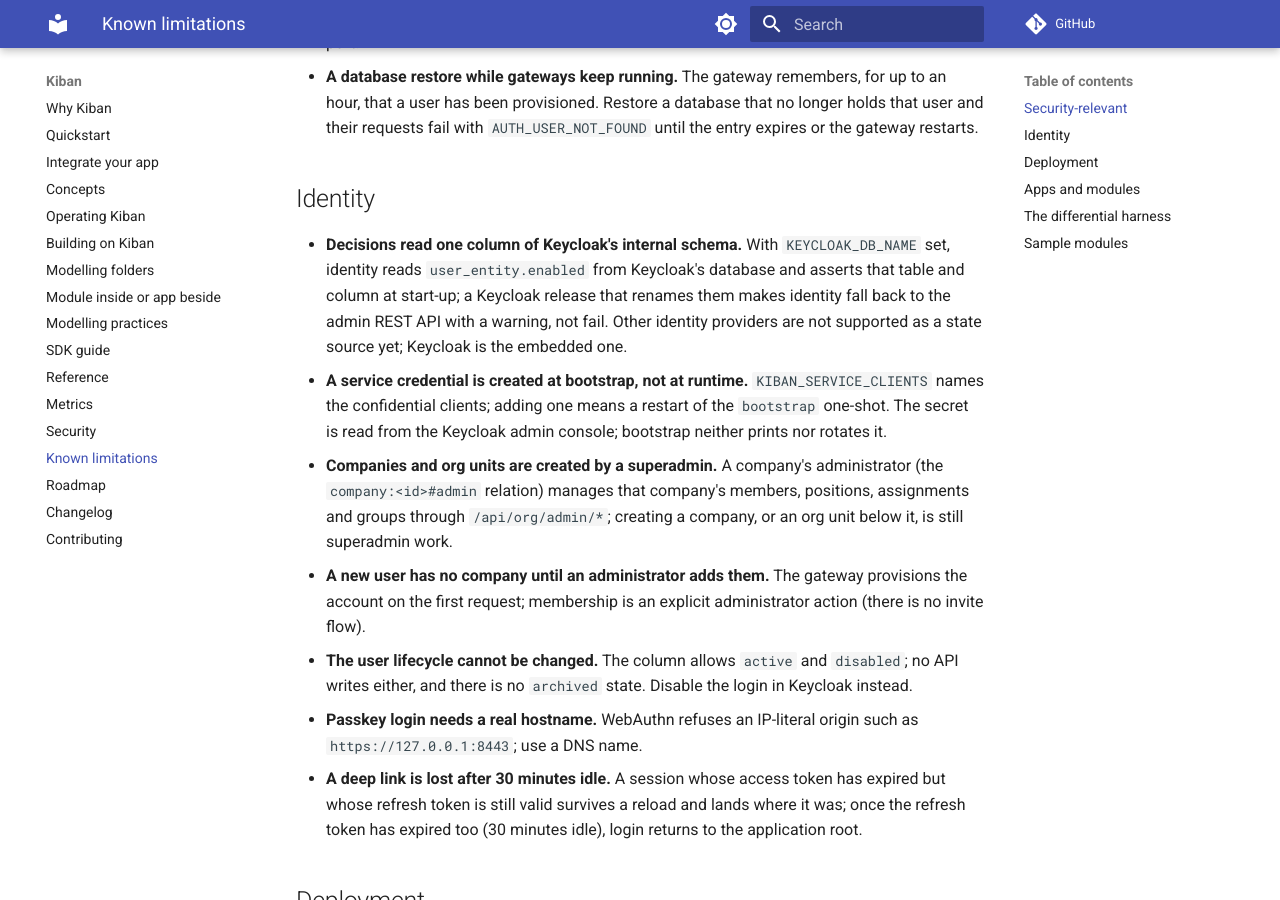
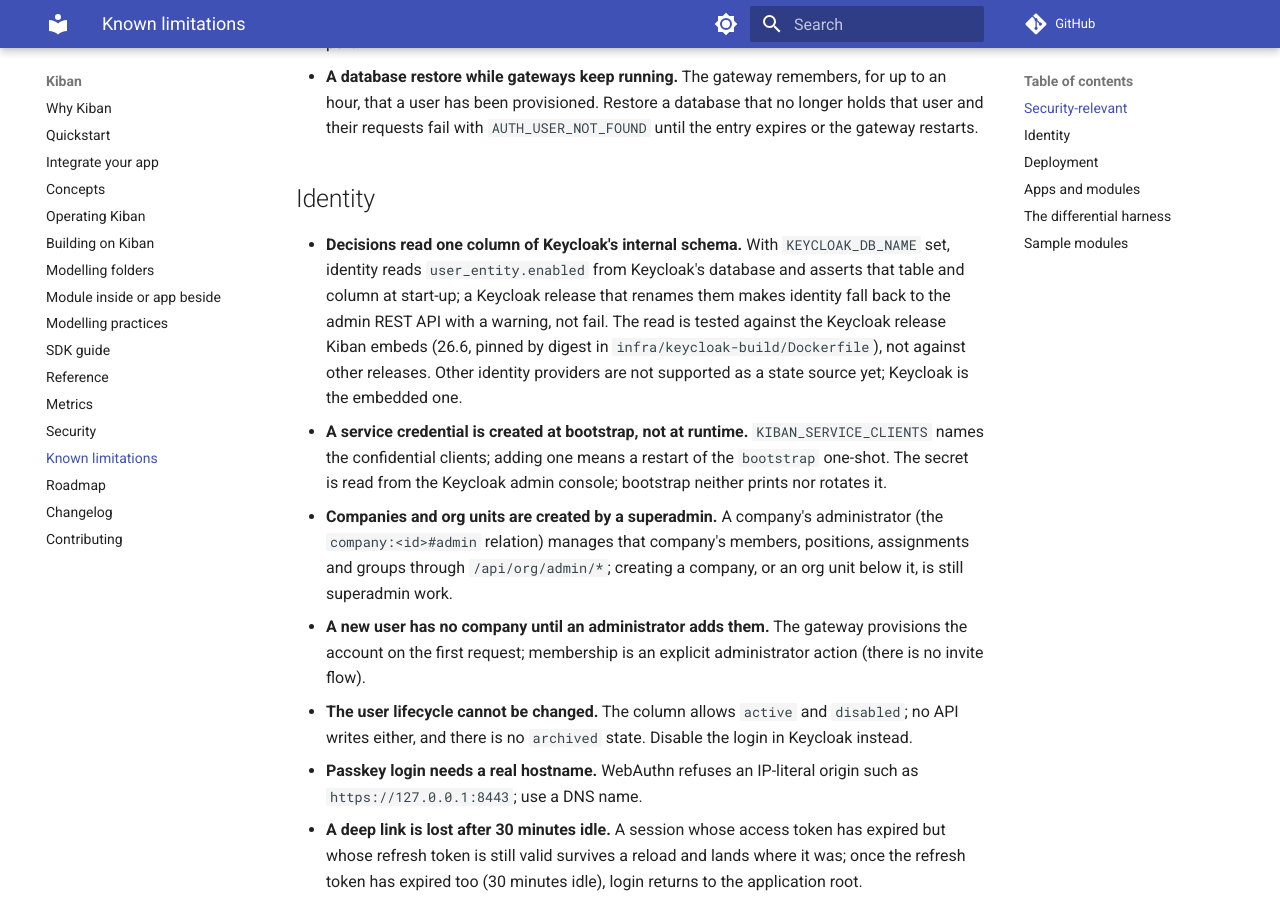
Before and after one commit to rosschiu/kiban, an MkDocs documentation site: the page built from docs/limitations.md, in a window 1280 px wide and 900 px high, scrolled down 784 px. Built offline with MkDocs 1.6.1 and Material for MkDocs 9.7.7, drawn with Linux system fonts in a browser that asks for light colours; comment, search, counter and statistics services are not loaded; the version menu is left out.

Commit message:
docs(identity): say which Keycloak release the direct user-state read is tested against

```diff
--- a/docs/limitations.md
+++ b/docs/limitations.md
@@ -31,8 +31,10 @@
 - **Decisions read one column of Keycloak's internal schema.** With `KEYCLOAK_DB_NAME` set,
   identity reads `user_entity.enabled` from Keycloak's database and asserts that table and
   column at start-up; a Keycloak release that renames them makes identity fall back to the
-  admin REST API with a warning, not fail. Other identity providers are not supported as a
-  state source yet; Keycloak is the embedded one.
+  admin REST API with a warning, not fail. The read is tested against the Keycloak release
+  Kiban embeds (26.6, pinned by digest in `infra/keycloak-build/Dockerfile`), not against
+  other releases. Other identity providers are not supported as a state source yet; Keycloak
+  is the embedded one.
 - **A service credential is created at bootstrap, not at runtime.** `KIBAN_SERVICE_CLIENTS`
   names the confidential clients; adding one means a restart of the `bootstrap` one-shot. The
   secret is read from the Keycloak admin console; bootstrap neither prints nor rotates it.
```
